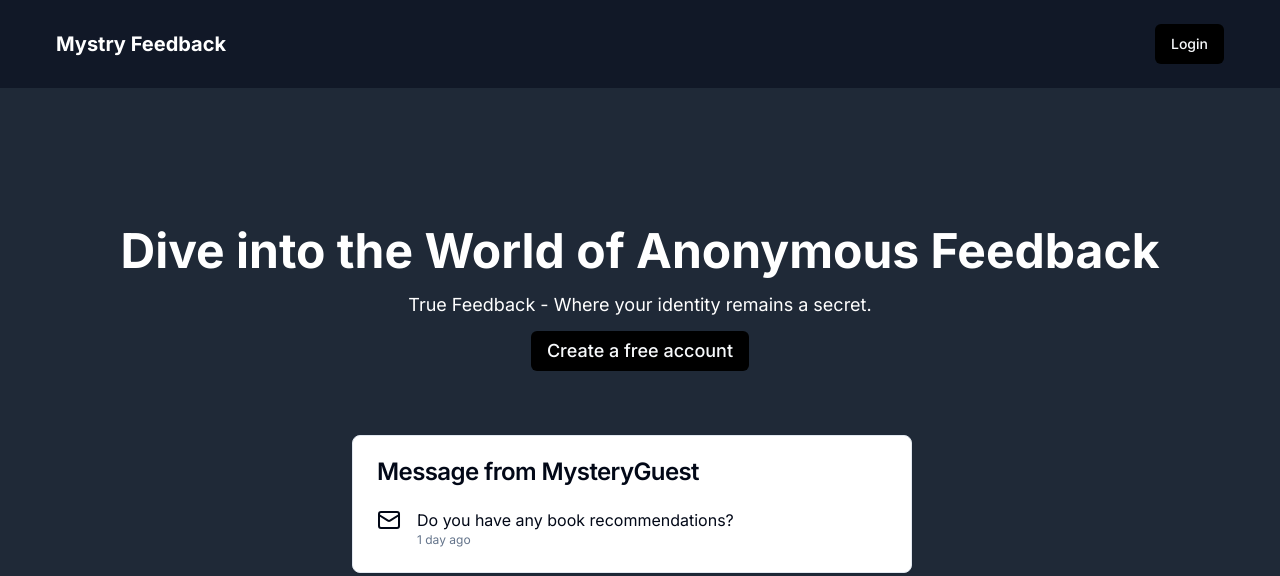
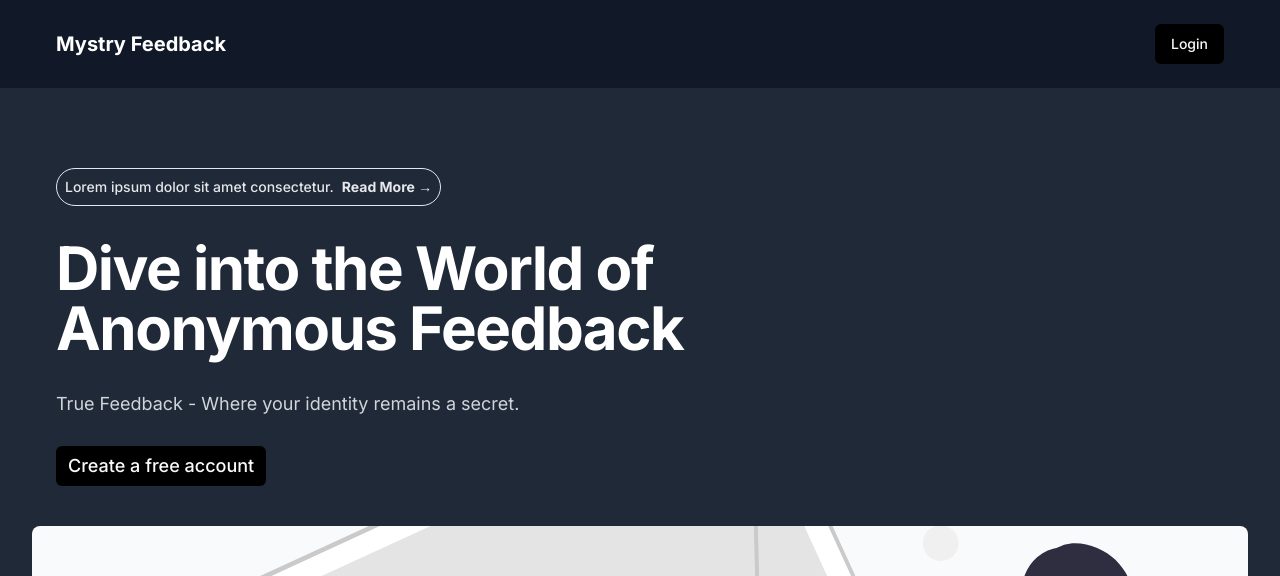
Before and after one commit to Abhishek-Saini-01/mystry-feedback, a Next.js app: page / in a window 1280 px wide. Shown: the top 576 px of the page. Built offline with nearby package versions, Linux system fonts and the light colour scheme; no server answers.

Commit message:
some changes

```diff
--- a/src/app/(app)/page.tsx
+++ b/src/app/(app)/page.tsx
@@ -13,6 +13,7 @@ import {
   CarouselItem
 } from '@/components/ui/carousel';
 import { useSession } from 'next-auth/react';
+import Image from 'next/image';
 import Link from 'next/link';
 
 export default function Home() {
@@ -20,9 +21,46 @@ export default function Home() {
 
   return (
     <>
-
+      <section>
+      <div className="relative w-full bg-gray-800">
+        <div className="mx-auto max-w-7xl lg:px-8">
+          <div className="flex flex-col justify-center px-4 py-10 lg:px-6">
+            <div className="mt-10 flex max-w-max items-center space-x-2 rounded-full border p-2">
+              <p className="text-xs text-gray-200 font-medium md:text-sm">
+                Lorem ipsum dolor sit amet consectetur.
+                <span className="ml-2 cursor-pointer font-bold">Read More &rarr;</span>
+              </p>
+            </div>
+            <h1 className="mt-8 max-w-4xl text-3xl font-bold tracking-tight text-white md:text-4xl lg:text-6xl">
+              Dive into the World of Anonymous Feedback
+            </h1>
+            <p className="mt-8 max-w-3xl text-lg text-gray-300">
+            True Feedback - Where your identity remains a secret.
+            </p>
+            <div className="mt-4">
+            {!session && <Link href="/sign-up">
+            <Button className='mt-3 bg-black  text-lg px-3 py-1' >Create a free account
+              </Button></Link>}
+          {session && <Link href="/dashboard">
+            <Button className='mt-3 bg-black text-lg' >Dashboard
+              </Button></Link>}
+            </div>
+          </div>
+          {/* <div className="rounded-lg bg-gray-200 p-4"> */}
+          <div>
+            <Image
+              className="aspect-[3/2] w-full rounded-lg bg-gray-50 object-cover lg:aspect-auto lg:h-[500px] lg:object-center"
+              src="/new-message.svg"
+              width={500}
+              height={500}
+              alt=""
+            />
+          </div>
+        </div>
+      </div>
+      </section>
       <main className="flex-grow flex flex-col items-center justify-center px-4 md:px-24 py-12 bg-gray-800 text-white">
-        <section className="text-center mb-8 md:mb-12">
+        {/* <section className="text-center mb-8 md:mb-12">
           <h1 className="text-3xl md:text-5xl font-bold">
             Dive into the World of Anonymous Feedback
           </h1>
@@ -36,7 +74,9 @@ export default function Home() {
           {session && <Link href="/dashboard">
             <Button className='mt-3 bg-black text-lg' >Dashboard
               </Button></Link>}
-        </section>
+        </section> */}
+
+
 
 
         <Carousel
```
Also changed, not shown: public/new-message.png (added), public/new-message.svg (added).
